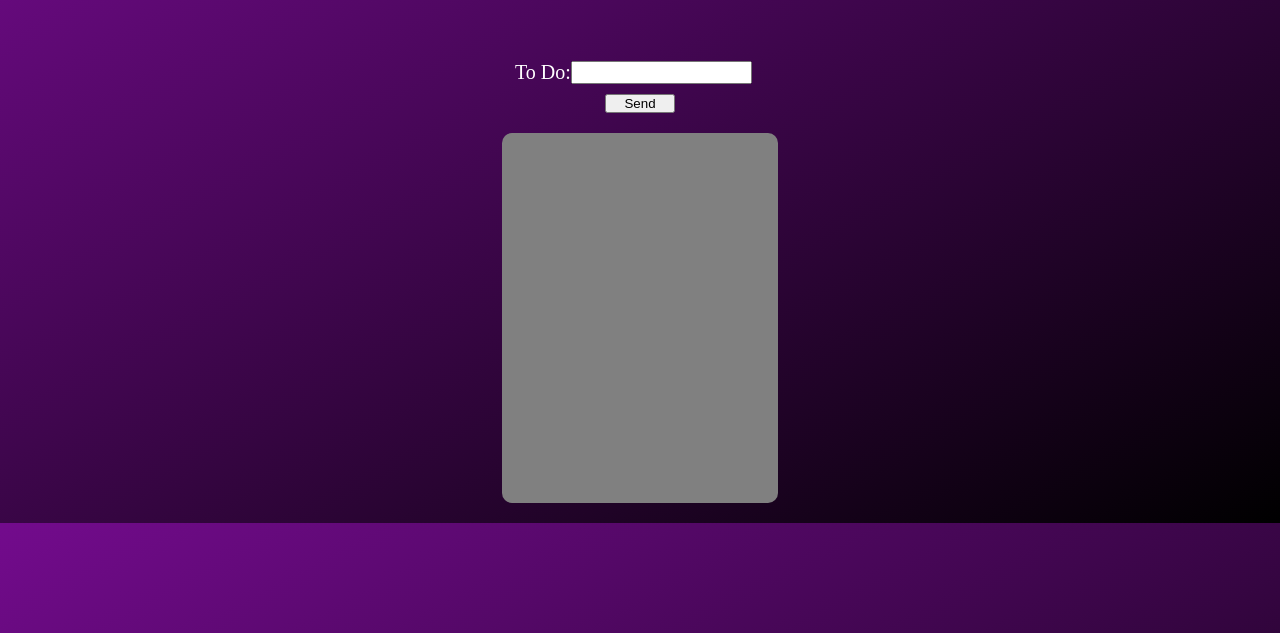
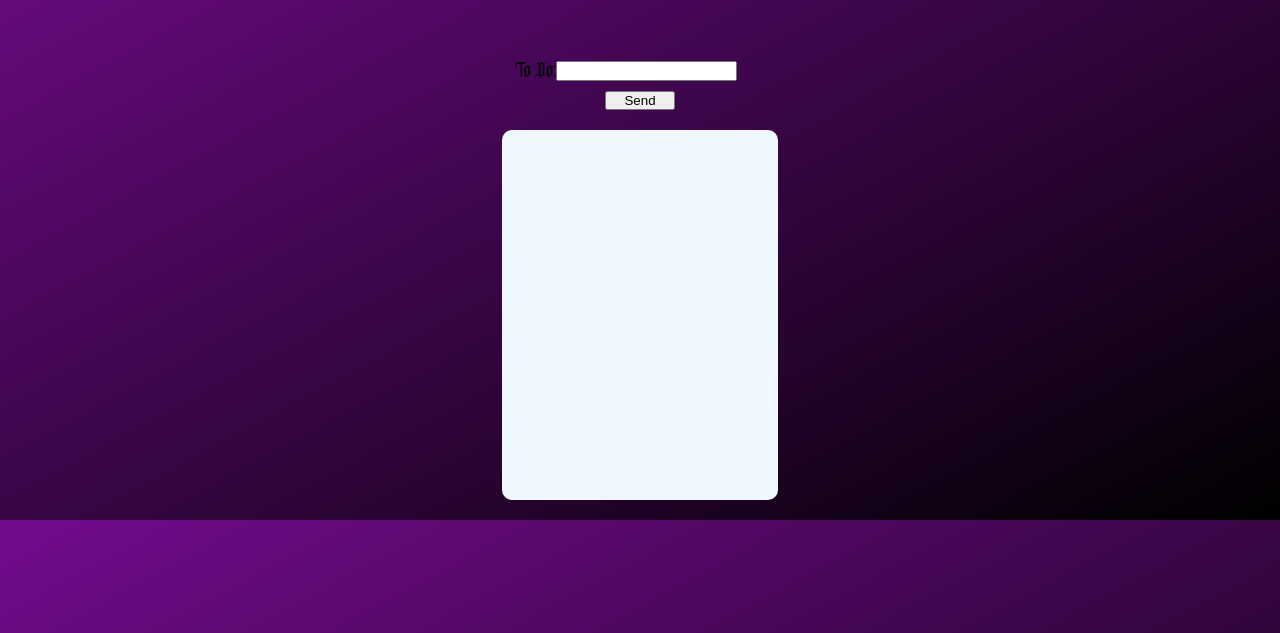
Before and after one commit to Alyssandro1771415/To_Do_List, a plain HTML site: page CODE/index.html in a window 1280 px wide. Shown: the part 167-800 px from the top of the page. Drawn offline with Linux system fonts and the light colour scheme.

Commit message:
Pequenas estilizações.

```diff
--- a/CODE/style.css
+++ b/CODE/style.css
@@ -28,7 +28,8 @@ form{
 
 form p{
     font-size: 20px;
-    color: white;
+    color: rgb(5, 2, 10);
+    font-family: 'my_font';
 }
 
 #send{
@@ -40,7 +41,7 @@ form p{
     border-radius: 10px;
     padding: 10px;
     margin: 20px;
-    background-color: gray;
+    background-color:aliceblue;
     width: 20%;
     flex-wrap: wrap;
     height: 350px;
```
